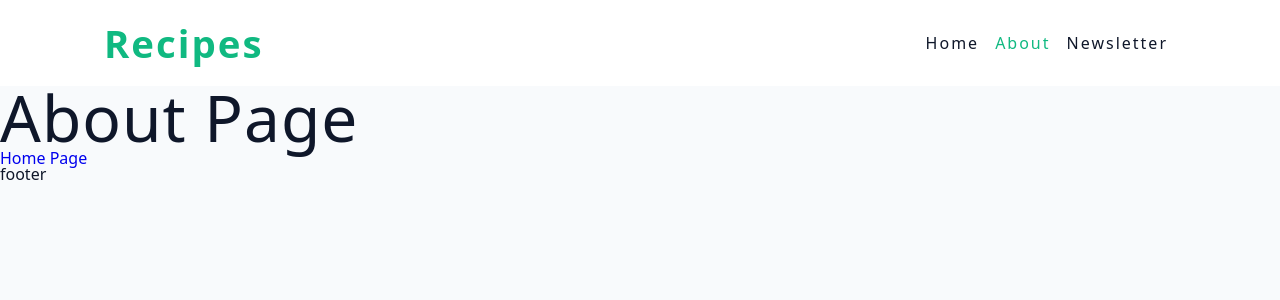
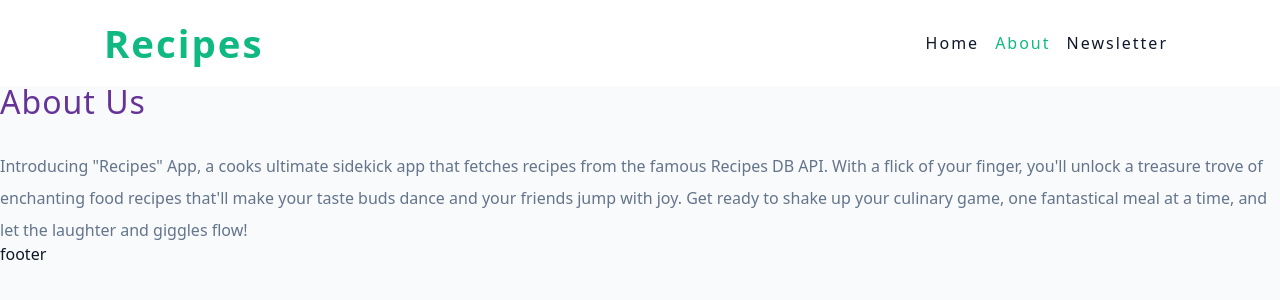
Before and after one commit to sun-n-y/foodRecipes-, a React (Vite) app: page /about in a window 1280 px wide. Shown: the top 300 px of the page. Built offline with nearby package versions, Linux system fonts and the light colour scheme.

Commit message:
add about page

```diff
--- a/src/pages/About.jsx
+++ b/src/pages/About.jsx
@@ -1,11 +1,29 @@
-import { Link } from 'react-router-dom';
+import styled from 'styled-components';
 
 const About = () => {
   return (
-    <div>
-      <h1>About Page</h1>
-      <Link to="/">Home Page</Link>
-    </div>
+    <Wrapper>
+      <h3>About Us</h3>
+      <p>
+        Introducing "Recipes" App, a cooks ultimate sidekick app that fetches
+        recipes from the famous Recipes DB API. With a flick of your finger,
+        you'll unlock a treasure trove of enchanting food recipes that'll make
+        your taste buds dance and your friends jump with joy. Get ready to shake
+        up your culinary game, one fantastical meal at a time, and let the
+        laughter and giggles flow!
+      </p>
+    </Wrapper>
   );
 };
 export default About;
+
+const Wrapper = styled.div`
+  h3 {
+    color: rebeccapurple;
+  }
+  p {
+    line-height: 2;
+    color: var(--grey-500);
+    margin-top: 2rem;
+  }
+`;
```
